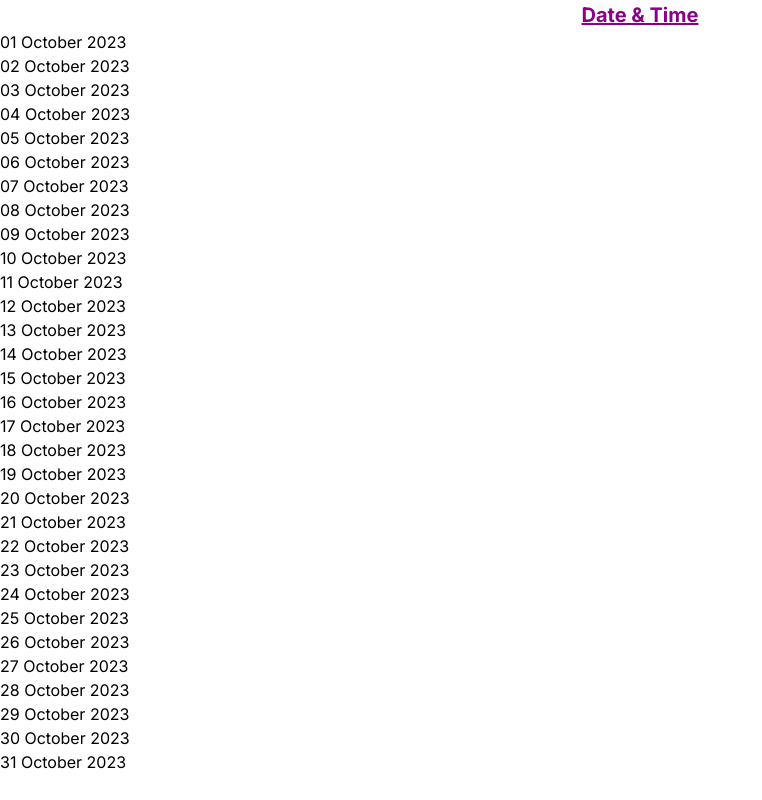
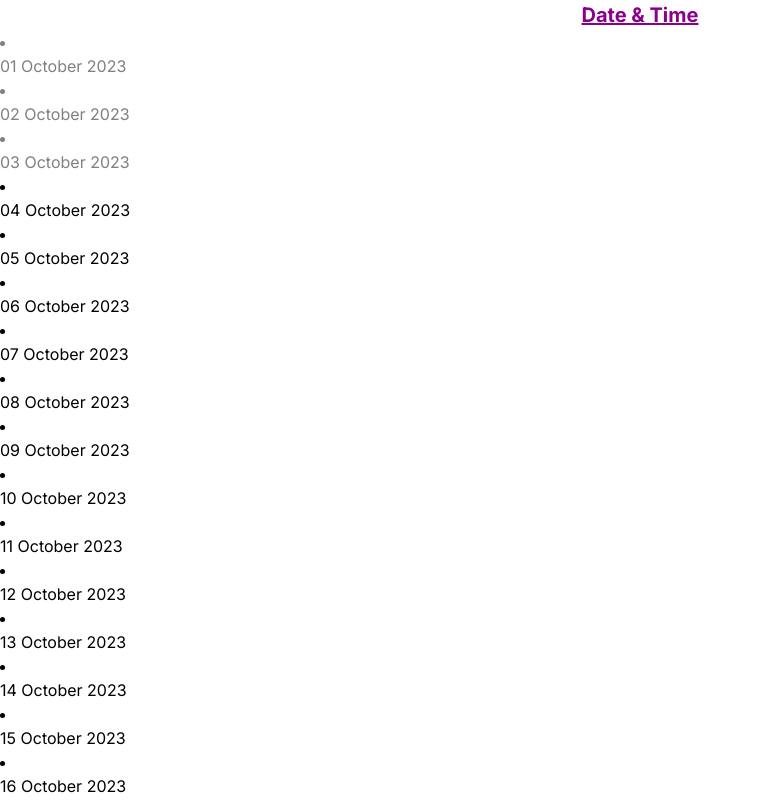
Before and after one commit to Chhavi0405/demos, a Next.js app in the folder appointments/: page / in a window 1280 px wide. Shown: the top 800 px of the page, without its empty margins (0-762 px from the left). Built offline with nearby package versions, Linux system fonts and the light colour scheme.

Commit message:
date functionality

```diff
--- a/appointments/app/page.tsx
+++ b/appointments/app/page.tsx
@@ -6,17 +6,9 @@ export default function Home() {
   const [dateArray, setDateArray] = useState<any>([]);
   const [isActive, setIsActive] = useState<any>(true);
 
-  const ar = dateArray.map((arr: any) => console.log(arr, "first"));
+  const ar = dateArray.map((arr: any) => arr);
   useEffect(() => {
     getDate();
-    let today = moment().format("YYYY-MM-DD");
-    console.log(today, "today");
-    if (ar >= today) {
-      setIsActive(true);
-    } else {
-      setIsActive(false);
-    }
-    // setIsActive(true)
   }, [isActive]);
   console.log(isActive, "isactive");
 
@@ -42,11 +34,9 @@ export default function Home() {
     if (e >= today) {
       setIsActive(true);
     } else {
-      console.log("less than today");
       setIsActive(false);
     }
   };
-
   return (
     <>
       <div
@@ -63,15 +53,24 @@ export default function Home() {
 
       <span>
         {dateArray?.map((dates: any) => (
-          // eslint-disable-next-line react/jsx-key
-          <span
-            key={dates}
-            onClick={() => {
+          <li
+          key={dates}
+          style={{
+            cursor: isActive && dates >= moment().format("YYYY-MM-DD")
+              ? 'pointer'
+              : 'not-allowed',
+            color: dates >= moment().format("YYYY-MM-DD")
+              ? 'black'
+              : 'gray',
+          }}
+          onClick={() => {
+            if (isActive && dates >= moment().format("YYYY-MM-DD")) {
               handleClick(dates);
-            }}
-          >
-            <h6>{moment(dates).format("DD MMMM YYYY")}</h6>
-          </span>
+            }
+          }}
+        >
+          <p>{moment(dates).format("DD MMMM YYYY")}</p>
+        </li>
         ))}
       </span>
     </>
```
